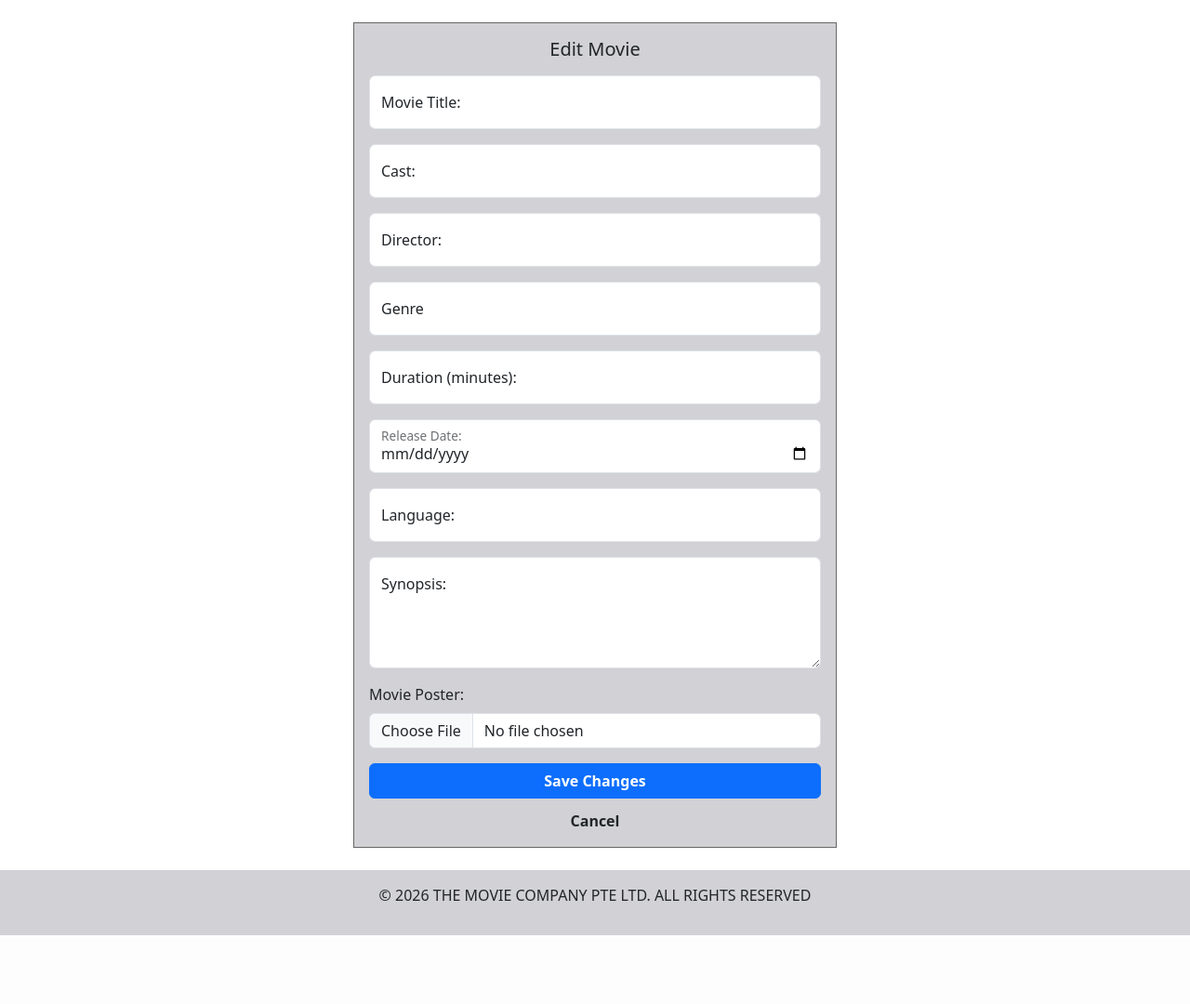
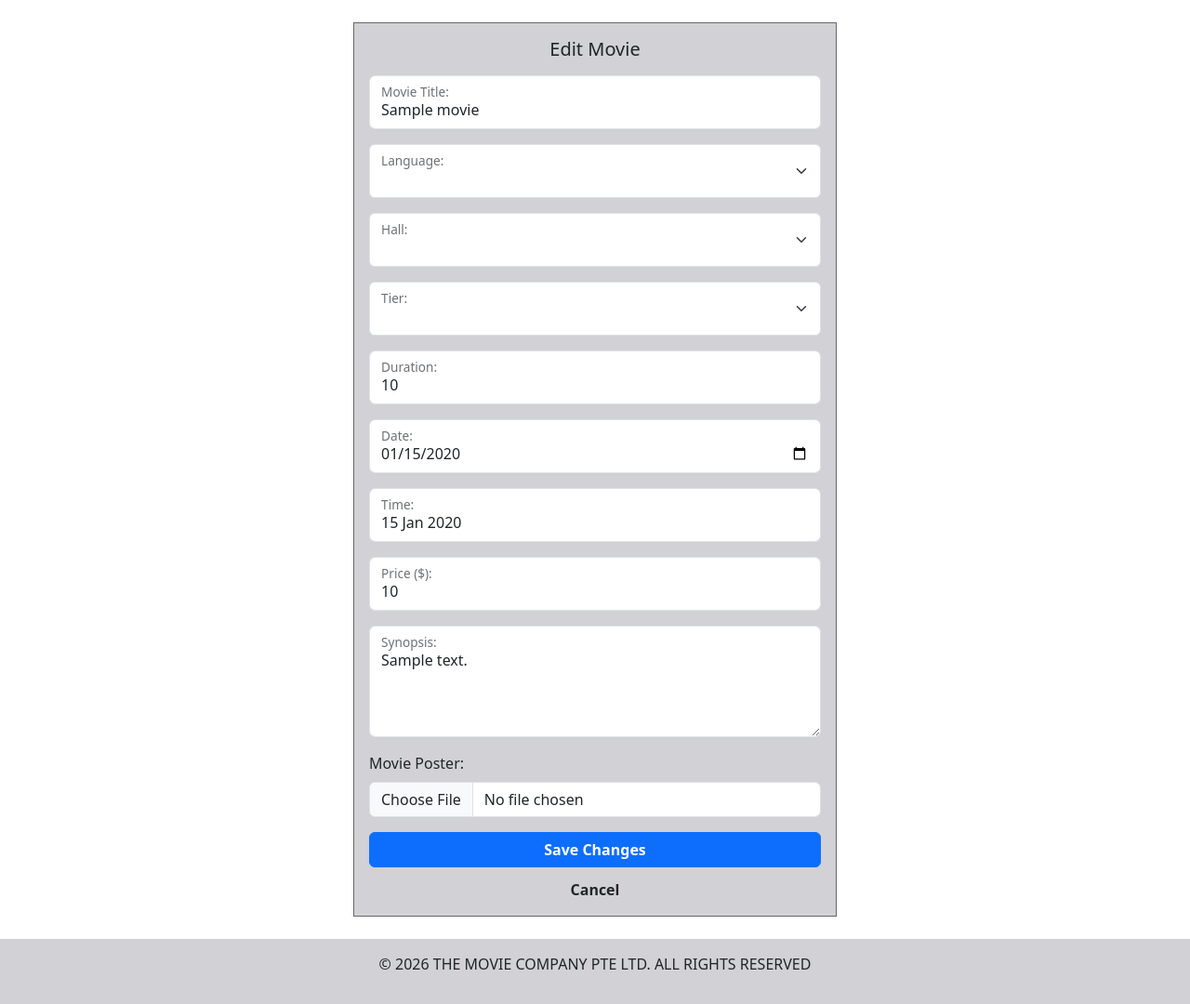
Before and after one commit to TzeHan/INF2003_Project, a Node server app: template views/admin_edit_movie.ejs in a window 1280 px wide. Shown: the part 70-1150 px from the top of the page at 93% size. Before the commit the page ends 1076 px from the top, so only its background shows below. Run offline with Node 20, Linux system fonts and the light colour scheme; the template is opened without the code that fills it: most values are stand-ins (such as "Sample title", 1, 10 or a date in 2020); lists and menus that the app fills with data are empty; some libraries are stand-ins or nearby versions.

Commit message:
updated admin movie edit page and functionality.

```diff
--- a/views/admin_edit_movie.ejs
+++ b/views/admin_edit_movie.ejs
@@ -8,61 +8,90 @@
 
                 <h5>Edit Movie</h5>
 
-                <form action="" method="POST" enctype="multipart/form-data">
+              <form action="/admin/movie/edit" method="POST" enctype="multipart/form-data">
                 <!-- title -->
                 <div class="form-floating mb-3">
+                    <input type="hidden" name="id" value="<%=movie.product_id %>">
                     <input required type="text" class="form-control" id="title" name="title"
-                            maxlength="50" placeholder="enter movie title" value="">
+                        maxlength="50" placeholder="enter movie title" value="<%=movie.title %>">
                     <label for="title">Movie Title:</label>
                 </div>
 
-                    <!-- cast -->
+                <!-- language (Replaced Cast) -->
                 <div class="form-floating mb-3">
-                        <input required type="text" class="form-control" id="cast" name="cast"
-                            placeholder="enter cast" value="">
-                        <label for="cast">Cast:</label>
+                    <select required class="form-select" id="language" name="language">
+                        <% if (typeof languages !== 'undefined' && languages.length) { %>
+                            <% languages.forEach(lang => { %>
+                                <option value="<%= lang.language_id %>" <%= movie.language == lang.language_id ? 'selected' : '' %>>
+                                    <%= lang.name %>
+                                </option>
+                            <% }) %>
+                        <% } %>
+                    </select>
+                    <label for="language">Language:</label>
                 </div>
 
-                    <!-- director -->
+                <!-- hall_id (Replaced Director) -->
                 <div class="form-floating mb-3">
-                        <input required type="text" class="form-control" id="director" name="director"
-                            placeholder="enter director" value="">
-                        <label for="director">Director:</label>
+                    <select required class="form-select" id="hall_id" name="hall_id">
+                        <% if (typeof halls !== 'undefined' && halls.length) { %>
+                            <% halls.forEach(hall => { %>
+                                <option value="<%= hall.hall_id %>" <%= movie.hall_id == hall.hall_id ? 'selected' : '' %>>
+                                    Hall <%= hall.hall_num %>
+                                </option>
+                            <% }) %>
+                        <% } %>
+                    </select>
+                    <label for="hall_id">Hall:</label>
                 </div>
 
-                    <!-- genre -->
+                <!-- tier_id (Replaced Genre) -->
                 <div class="form-floating mb-3">
-                        <input required type="text" class="form-control" id="genre" name="genre"
-                            placeholder="enter genre" value="">
-                        <label for="genre">Genre</label>
+                    <select required class="form-select" id="tier_id" name="tier_id">
+                        <% if (typeof tiers !== 'undefined' && tiers.length) { %>
+                            <% tiers.forEach(tier => { %>
+                                <option value="<%= tier.tier_id %>" <%= movie.tier_id == tier.tier_id ? 'selected' : '' %>>
+                                    <%= tier.name %>
+                                </option>
+                            <% }) %>
+                        <% } %>
+                    </select>
+                    <label for="tier_id">Tier:</label>
                 </div>
 
                 <!-- duration -->
                 <div class="form-floating mb-3">
-                        <input required type="number" class="form-control" id="duration" name="duration"
-                            min="1" placeholder="enter duration" value="">
-                        <label for="duration">Duration (minutes):</label>
+                    <input required type="text" class="form-control" id="duration" name="duration"
+                        placeholder="enter duration" value="<%=movie.duration %>">
+                    <label for="duration">Duration:</label>
                 </div>
 
-                    <!-- release date -->
+                <!-- date (Replaced Release Date) -->
                 <div class="form-floating mb-3">
-                        <input required type="date" class="form-control" id="release_date" name="release_date"
-                            placeholder="enter release date" value="">
-                        <label for="release_date">Release Date:</label>
+                    <input required type="date" class="form-control" id="date" name="date"
+                        value="<%= movie.date ? new Date(movie.date).toISOString().split('T')[0] : '' %>">
+                    <label for="date">Date:</label>
                 </div>
 
-                    <!-- language -->
+                <!-- time (Added because it's in your ERD) -->
                 <div class="form-floating mb-3">
-                        <input required type="text" class="form-control" id="language" name="language"
-                            placeholder="enter language" value="">
-                        <label for="language">Language:</label>
+                    <input required type="text" class="form-control" id="time" name="time"
+                        placeholder="enter time" value="<%=movie.time %>">
+                    <label for="time">Time:</label>
                 </div>
 
-                    <!-- synopsis -->
+                <!-- price (Added because it's in your ERD) -->
                 <div class="form-floating mb-3">
-                        <textarea required class="form-control movie-synopsis" id="synopsis" name="synopsis"
-                            maxlength="200" placeholder="enter synopsis"></textarea>
-                        <label for="synopsis">Synopsis:</label>
+                    <input required type="number" class="form-control" id="price" name="price"
+                        min="0" step="0.01" placeholder="enter price" value="<%=movie.price %>">
+                    <label for="price">Price ($):</label>
+                </div>
+
+                <!-- description (Where Synopsis used to be) -->
+                <div class="form-floating mb-3">
+                    <textarea required class="form-control movie-synopsis" id="description" name="description"
+                        maxlength="200" placeholder="enter description"><%=movie.description%></textarea>
+                    <label for="description">Synopsis:</label>
                 </div>
 
                 <!-- image upload -->
```
Also changed, not shown: src/controllers/admincontroller.js (+56 -1 lines), src/models/movieModel.js (+15 -0 lines), src/routes/admin.js (+3 -6 lines). Lines whose indentation alone changed are shown as unchanged.
